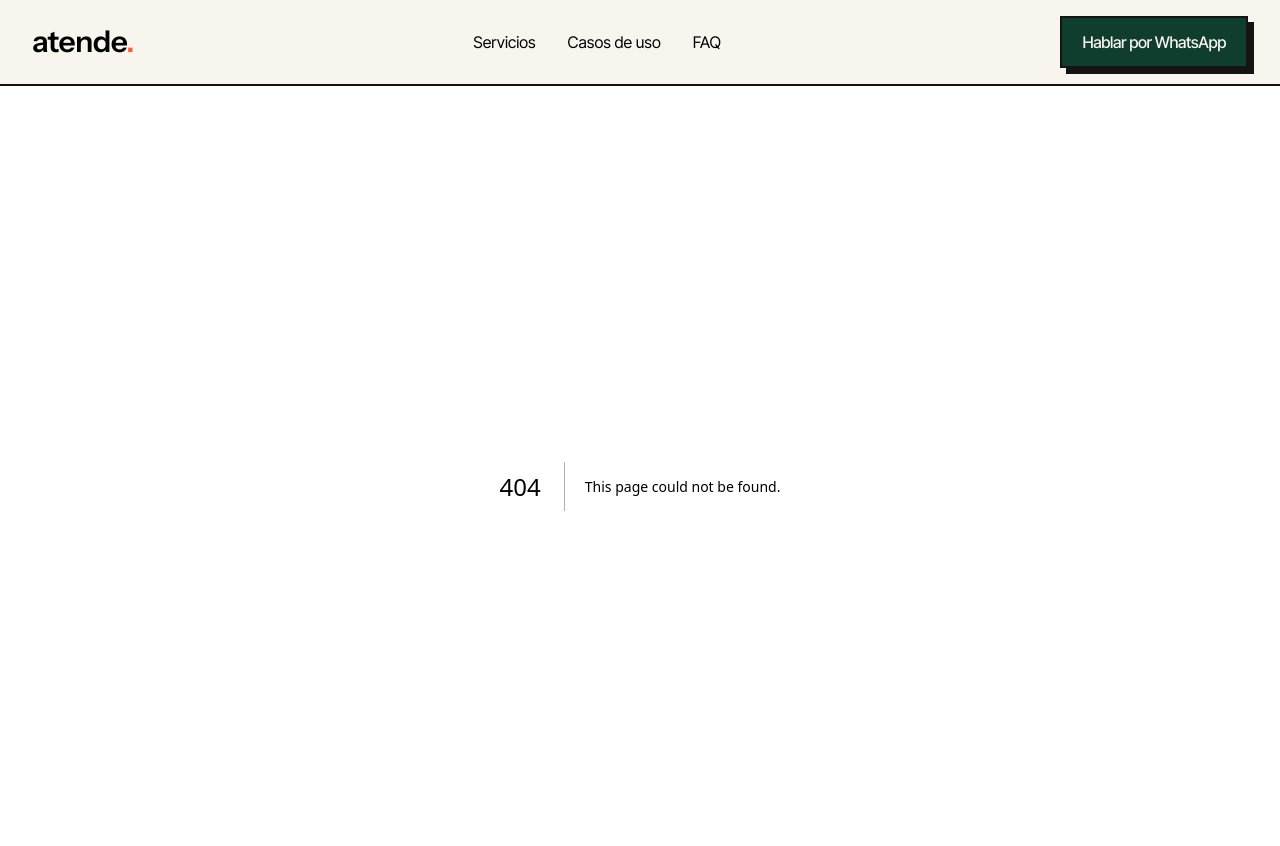
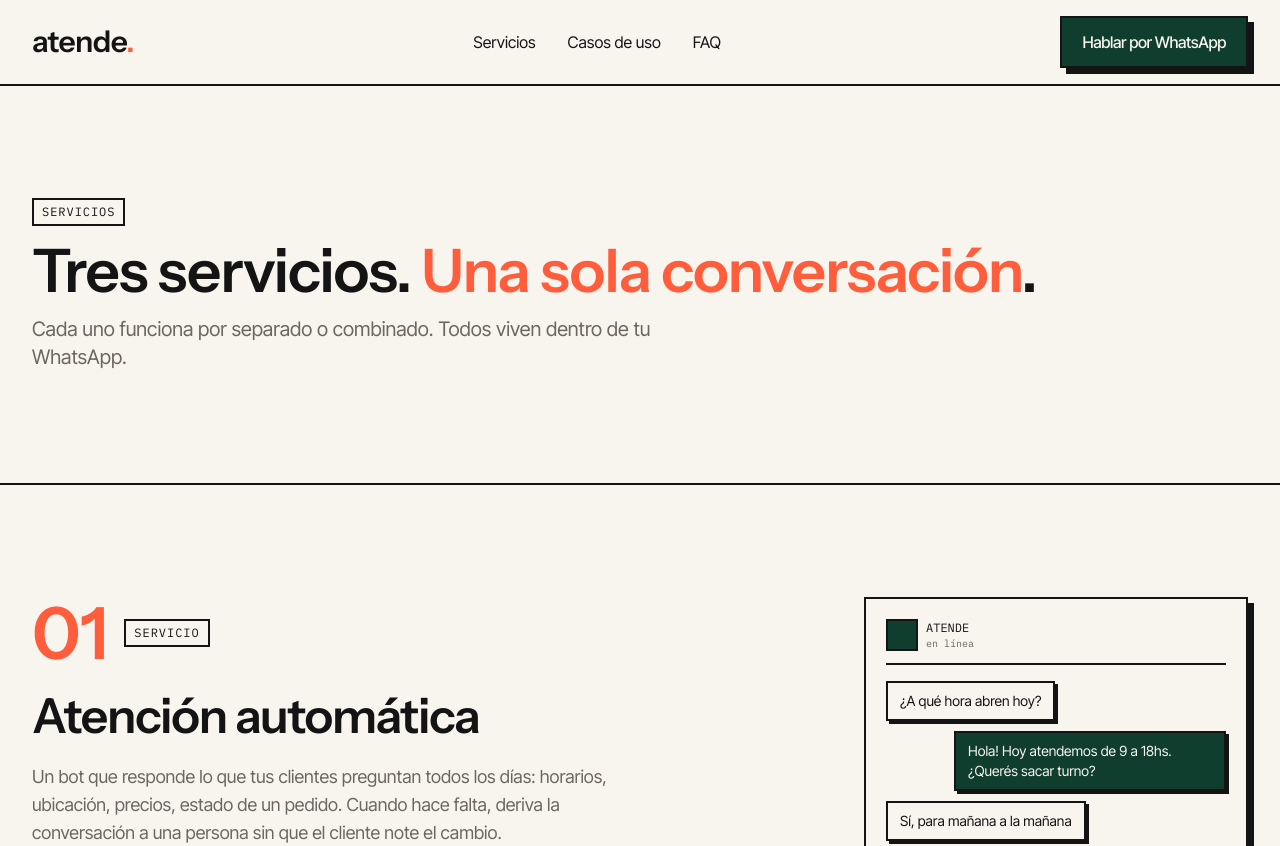
Before and after one commit to LeonelAlcazar/atendee, a Next.js app: page /servicios in a window 1280 px wide. Before the commit this address had no page. Shown: the top 846 px of the page. Built offline with nearby package versions, Linux system fonts and the light colour scheme.

Commit message:
feat(app): add Servicios page

```diff
--- /dev/null
+++ b/src/app/servicios/page.tsx
@@ -0,0 +1,37 @@
+import type { Metadata } from 'next';
+import { servicios } from '@/content/servicios';
+import { ServiceBlock } from '@/components/servicios/ServiceBlock';
+import { SectionHeader } from '@/components/ui/SectionHeader';
+import { CtaFinal } from '@/components/landing/CtaFinal';
+
+export const metadata: Metadata = {
+  title: 'Servicios',
+  description:
+    'Atención automática, turnos por WhatsApp y ventas y seguimiento. Tres servicios diseñados para PyMEs argentinas que viven en WhatsApp.',
+};
+
+export default function ServiciosPage() {
+  return (
+    <>
+      <section className="border-b-2 border-ink py-20 md:py-28">
+        <div className="mx-auto max-w-7xl px-5 md:px-8">
+          <SectionHeader
+            eyebrow="Servicios"
+            title={
+              <>
+                Tres servicios. <span className="text-coral">Una sola conversación</span>.
+              </>
+            }
+            sub="Cada uno funciona por separado o combinado. Todos viven dentro de tu WhatsApp."
+          />
+        </div>
+      </section>
+
+      {servicios.map((s, i) => (
+        <ServiceBlock key={s.id} servicio={s} reverse={i % 2 === 1} />
+      ))}
+
+      <CtaFinal context="Hola, vi la página de servicios y quiero saber más" />
+    </>
+  );
+}
```
